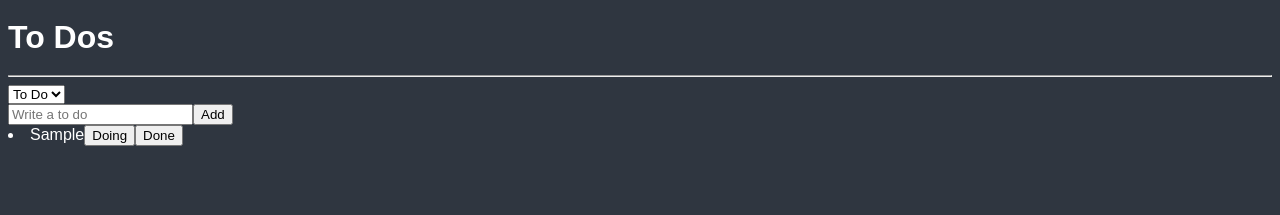
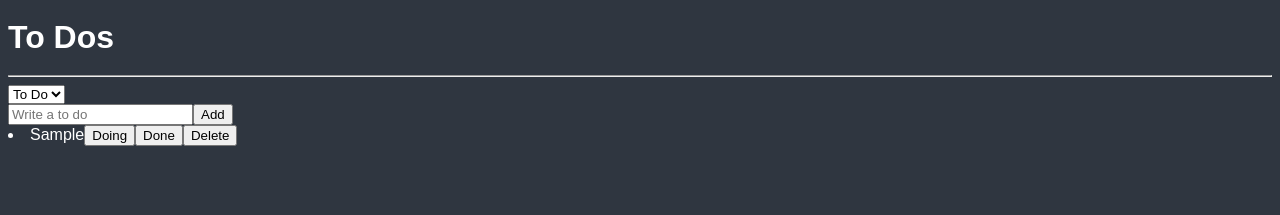
Before and after one commit to Beatnik01/Trello, a React (Create React App) app: page / in a window 1280 px wide. Both pictures are taken after typing "Sample" into the empty fields and a click on the button "Add". Shown: the top 215 px of the page. Built offline with nearby package versions, Linux system fonts and the light colour scheme.

Commit message:
connect localStorage

```diff
--- a/package.json
+++ b/package.json
@@ -15,6 +15,7 @@
     "react-hook-form": "^7.49.3",
     "react-scripts": "5.0.1",
     "recoil": "^0.7.7",
+    "recoil-persist": "^5.1.0",
     "styled-components": "^6.1.8",
     "typescript": "^4.9.5",
     "web-vitals": "^2.1.4"
--- a/src/atoms.tsx
+++ b/src/atoms.tsx
@@ -5,13 +5,25 @@ export enum Categories {
   "DOING" = "DOING",
   "DONE" = "DONE",
 }
-// enum은 기본적으로 0,1,2와 같은 숫자로 저장되기 때문에 문자열로 쓸거면 따로 값을 넣어줘야 함.
+// enum은 기본적으로 0,1,2와 같은 숫자로 저장되기 때문에 문자열로 쓸거면 따로 값을 넣어줘
 
 export interface IToDo {
   text: string;
   category: Categories;
   id: number;
 }
+
+const localStorageEffect =
+  (key: string) =>
+  ({ setSelf, onSet }: any) => {
+    const savedToDos = localStorage.getItem(key);
+    if (savedToDos !== null) {
+      setSelf(JSON.parse(savedToDos));
+    }
+    onSet((toDos: any, _: any, isReset: boolean) => {
+      isReset ? localStorage.removeItem(key) : localStorage.setItem(key, JSON.stringify(toDos));
+    });
+  };
 
 export const categoryState = atom<Categories>({
   key: "category",
@@ -21,6 +33,7 @@ export const categoryState = atom<Categories>({
 export const toDoState = atom<IToDo[]>({
   key: "toDo",
   default: [],
+  effects: [localStorageEffect("toDos")],
 });
 
 export const toDoSelector = selector({
--- a/src/components/CreateToDo.tsx
+++ b/src/components/CreateToDo.tsx
@@ -1,19 +1,24 @@
 import { useForm } from "react-hook-form";
-import { useRecoilValue, useSetRecoilState } from "recoil";
+import { useRecoilState, useRecoilValue } from "recoil";
 import { categoryState, toDoState } from "../atoms";
+import { useEffect } from "react";
 
 interface IForm {
   toDo: string;
 }
 
 function CreateToDo() {
-  const setToDos = useSetRecoilState(toDoState);
+  const [toDos, setToDos] = useRecoilState(toDoState);
   const category = useRecoilValue(categoryState);
   const { register, handleSubmit, setValue } = useForm<IForm>();
   const handleValid = ({ toDo }: IForm) => {
     setToDos((oldToDos) => [{ text: toDo, id: Date.now(), category: category }, ...oldToDos]);
     setValue("toDo", "");
   };
+
+  useEffect(() => {
+    localStorage.setItem("toDos", JSON.stringify(toDos));
+  }, [toDos]);
 
   return (
     <form onSubmit={handleSubmit(handleValid)}>
--- a/src/components/ToDo.tsx
+++ b/src/components/ToDo.tsx
@@ -15,6 +15,10 @@ function ToDo({ text, category, id }: IToDo) {
         : oldToDos;
       return newToDos;
     });
+  };
+  const onDelete = (event: React.MouseEvent<HTMLButtonElement>) => {
+    event.preventDefault();
+    setToDos((oldToDos) => oldToDos.filter((toDo) => toDo.id !== id));
   };
   return (
     <li>
@@ -34,6 +38,7 @@ function ToDo({ text, category, id }: IToDo) {
           Done
         </button>
       )}
+      <button onClick={onDelete}>Delete</button>
     </li>
   );
 }
--- a/src/components/ToDoList.tsx
+++ b/src/components/ToDoList.tsx
@@ -9,7 +9,6 @@ function ToDoList() {
   const onInput = (event: React.FormEvent<HTMLSelectElement>) => {
     setCategory(event.currentTarget.value as any);
   };
-  console.log(category);
   return (
     <div>
       <h1>To Dos</h1>
```
Also changed, not shown: 1 other file (tests, documents, lock files or other folders).
